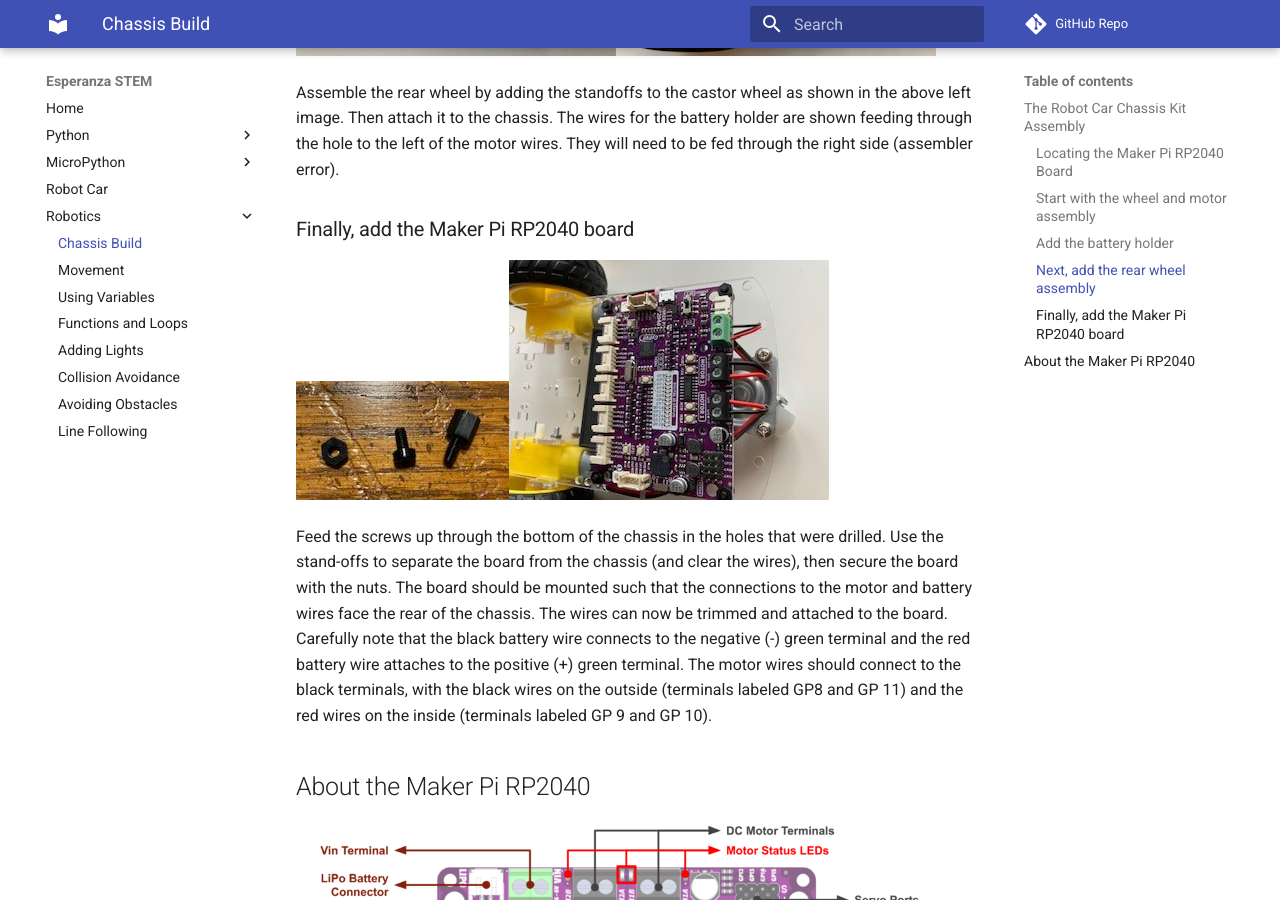
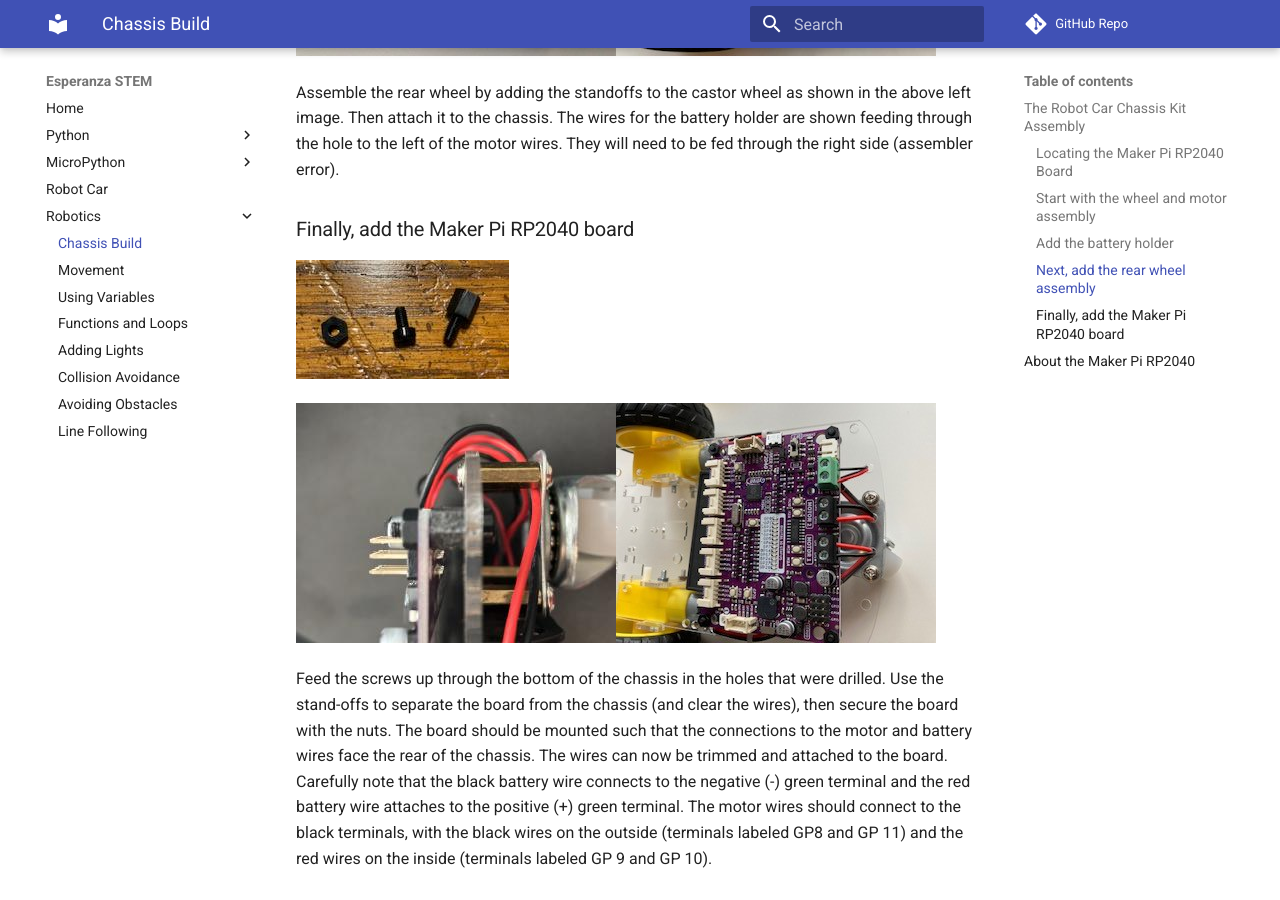
Before and after one commit to jetannenbaum/esperanzaSTEM, an MkDocs documentation site: the page built from docs/robotics/chassisBuild.md, in a window 1280 px wide and 900 px high, scrolled down 2759 px. Built offline with MkDocs 1.6.1 and Material for MkDocs 9.7.7, drawn with Linux system fonts in a browser that asks for light colours; comment, search, counter and statistics services are not loaded.

Commit message:
Updated Chassis build

```diff
--- a/docs/robotics/chassisBuild.md
+++ b/docs/robotics/chassisBuild.md
@@ -40,7 +40,9 @@ Assemble the rear wheel by adding the standoffs to the castor wheel as shown in
 
 ### Finally, add the Maker Pi RP2040 board
 
-![Nut Bolt Standoff](./img/NutBoltStandoff.jpg)![Rear Wire View](./img/RearWires.jpg)
+![Nut Bolt Standoff](./img/NutBoltStandoff.jpg)
+
+![Board Mounted](./img/boardMount.jpg)![Rear Wire View](./img/RearWires.jpg)
 
 Feed the screws up through the bottom of the chassis in the holes that were drilled.  Use the stand-offs to separate the board from the chassis (and clear the wires), then secure the board with the nuts.  The board should be mounted such that the connections to the motor and battery wires face the rear of the chassis.  The wires can now be trimmed and attached to the board.  Carefully note that the black battery wire connects to the negative (-) green terminal and the red battery wire attaches to the positive (+) green terminal.  The motor wires should connect to the black terminals, with the black wires on the outside (terminals labeled GP8 and GP 11) and the red wires on the inside (terminals labeled GP 9 and GP 10).
 
```
Also changed, not shown: docs/robotics/img/boardMount.jpg (added).
